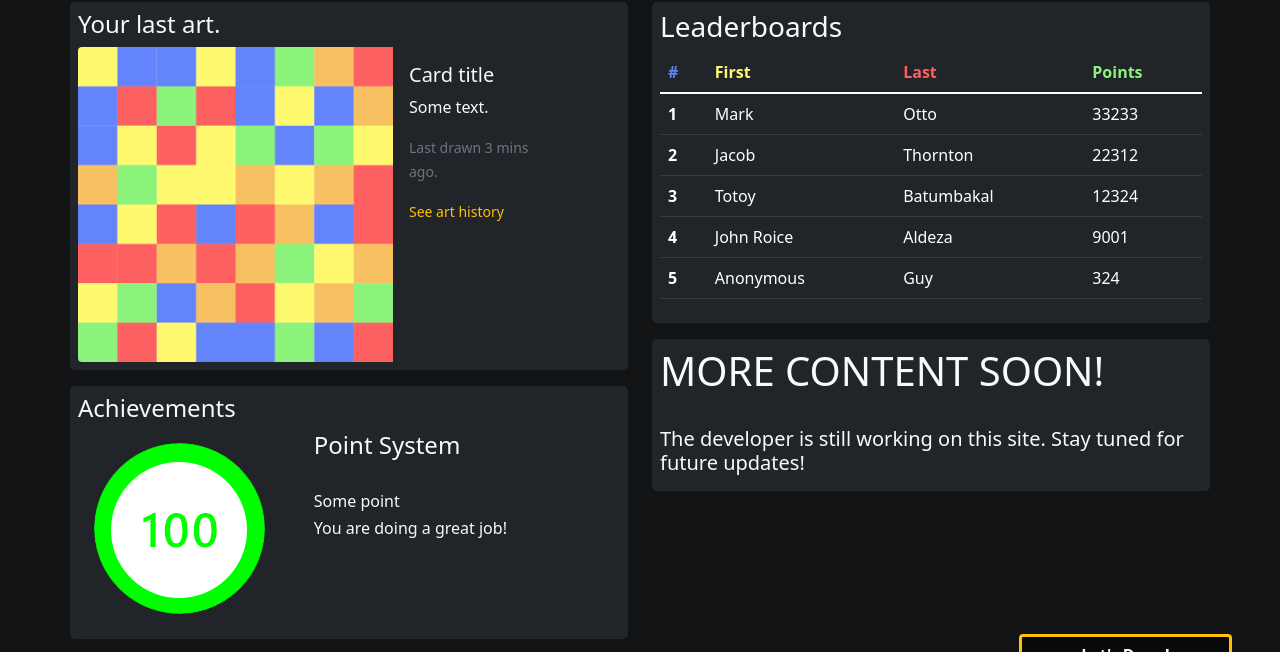
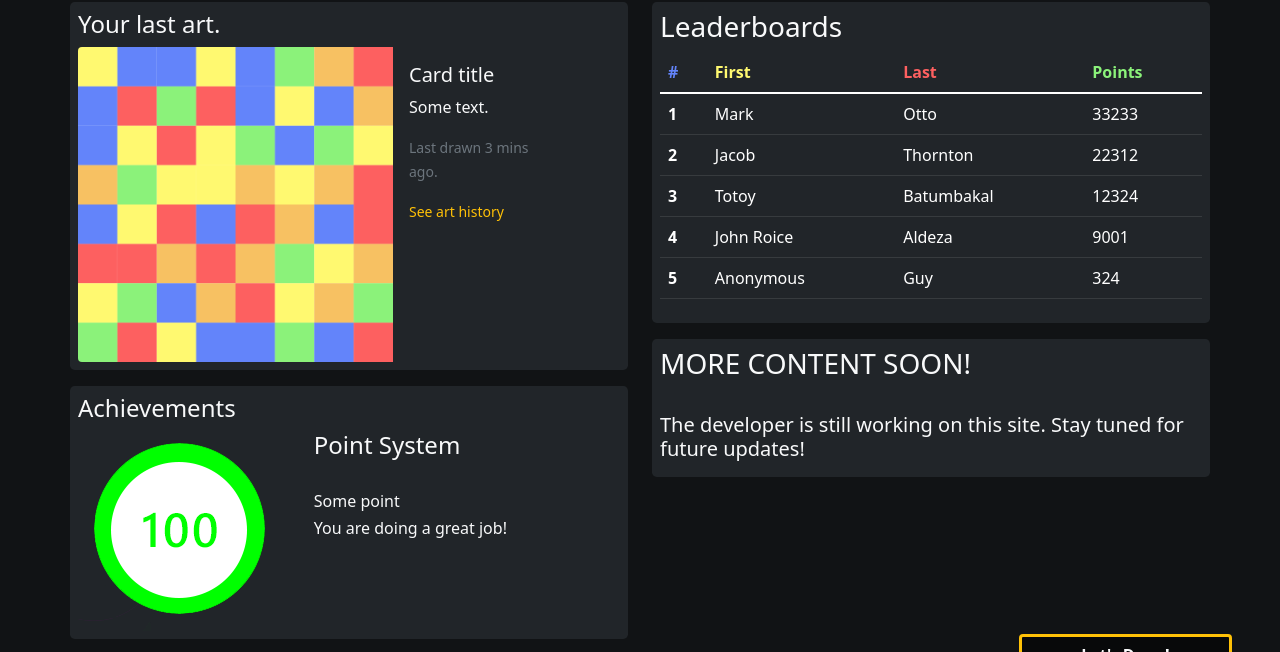
Before and after one commit to roiceee/Dashboard, a website: page index.html in a window 1280 px wide. Shown: the part 76-728 px from the top of the page. Drawn offline with nearby package versions, Linux system fonts and the light colour scheme.

```diff
--- a/index.html
+++ b/index.html
@@ -171,7 +171,7 @@
             </table>
           </div>
           <div class="container p-2 bg-dark rounded-3">
-            <h1>MORE CONTENT SOON!</h1>
+            <h3>MORE CONTENT SOON!</h3>
             <br>
             <h5>The developer is still working on this site. Stay tuned for future updates!</h5>
           </div>
```
